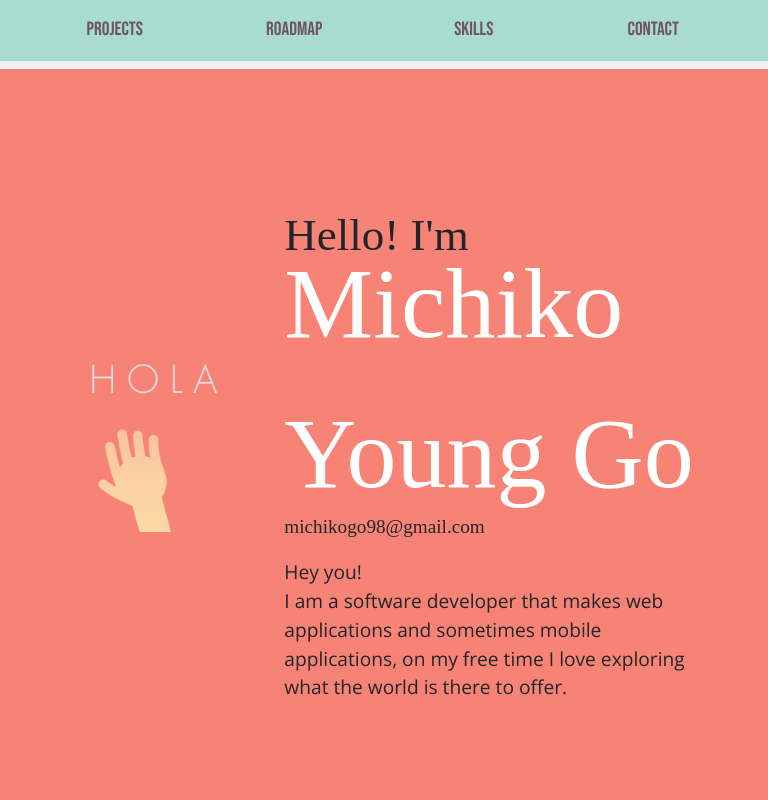
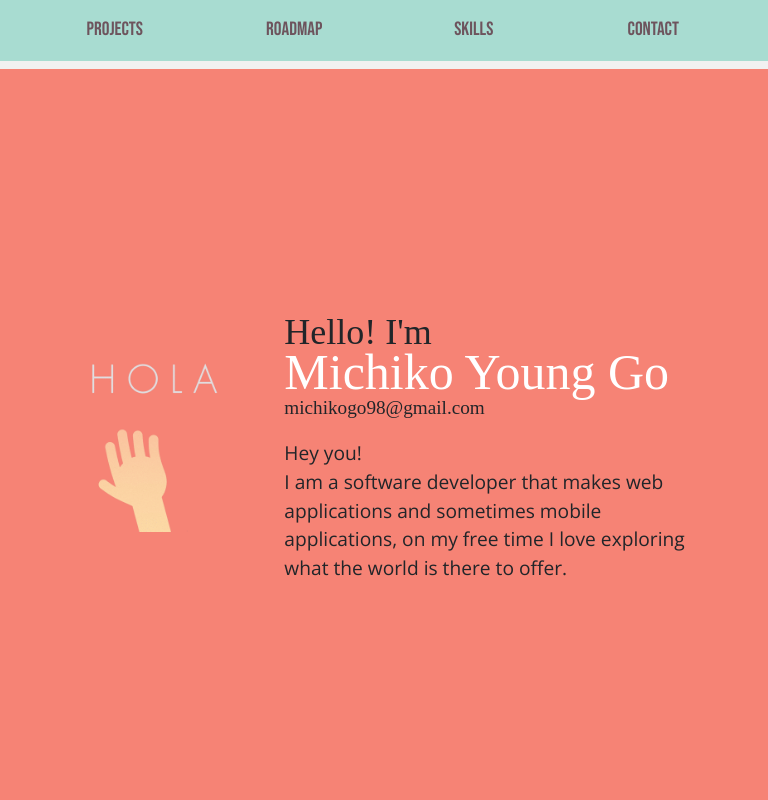
Before and after one commit to michikogo/online-resume, a React (Create React App) app: page / in a window 768 px wide. Shown: the top 800 px of the page. Built offline with nearby package versions, Linux system fonts and the light colour scheme; a web font is replaced by a local one.

Commit message:
Update index.css

```diff
--- a/src/Components/Welcome/index.css
+++ b/src/Components/Welcome/index.css
@@ -75,7 +75,6 @@
   }
   .welcome-name {
     text-align: center;
-    font-size: 50px;
   }
   .welcome-email {
     text-align: center;
@@ -88,3 +87,36 @@
     padding-top: 15px;
   }
 }
+@media (max-width: 321px) {
+  .welcome-im {
+    font-size: 18px;
+  }
+  .welcome-name {
+    font-size: 33px;
+  }
+  .welcome-paragraph {
+    font-size: 12px;
+  }
+  .welcome-email {
+    top: 0px;
+  }
+}
+@media (min-width: 322px) and (max-width: 377px) {
+  .welcome-name {
+    font-size: 42px;
+  }
+}
+@media (min-width: 378px) and (max-width: 576px) {
+  .welcome-name {
+    font-size: 48px;
+  }
+}
+@media (min-width: 577px) and (max-width: 1214px) {
+  .welcome-name {
+    font-size: 50px;
+  }
+  .welcome-im {
+    font-size: 36px;
+    top: 3vh;
+  }
+}
```
